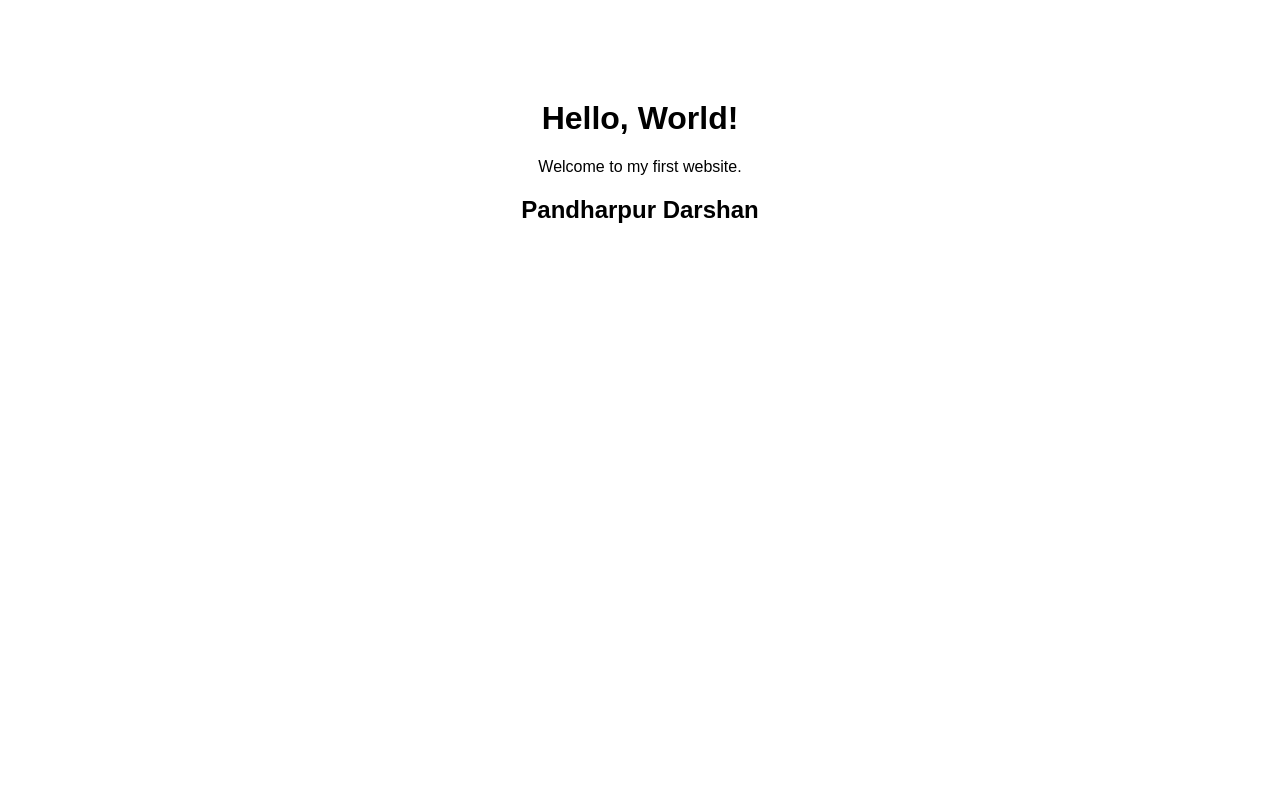
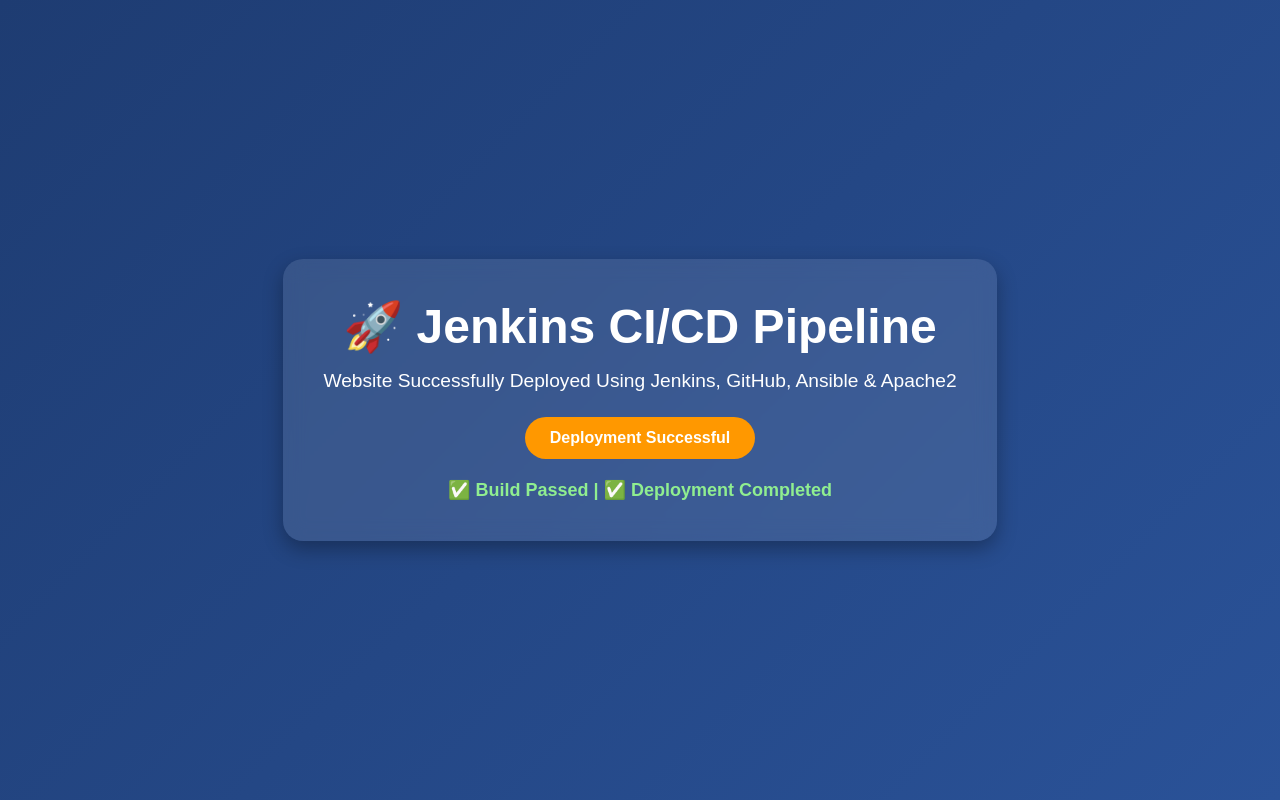
Before and after one commit to payal-kharat/jenkins-demo, a plain HTML site: page index.html in a window 1280 px wide. Drawn offline with Linux system fonts and the light colour scheme.

Commit message:
Update index.html

```diff
--- a/index.html
+++ b/index.html
@@ -1,20 +1,82 @@
 <!DOCTYPE html>
-<html>
+<html lang="en">
 <head>
-    <title>My Website</title>
+    <meta charset="UTF-8">
+    <meta name="viewport" content="width=device-width, initial-scale=1.0">
+    <title>Jenkins CI/CD Deployment</title>
+
     <style>
-        body {
+        *{
+            margin:0;
+            padding:0;
+            box-sizing:border-box;
             font-family: Arial, sans-serif;
-            text-align: center;
-            margin-top: 100px;
+        }
+
+        body{
+            background: linear-gradient(135deg, #1e3c72, #2a5298);
+            height:100vh;
+            display:flex;
+            justify-content:center;
+            align-items:center;
+            color:white;
+        }
+
+        .container{
+            text-align:center;
+            background:rgba(255,255,255,0.1);
+            padding:40px;
+            border-radius:20px;
+            backdrop-filter:blur(10px);
+            box-shadow:0 8px 20px rgba(0,0,0,0.3);
+        }
+
+        h1{
+            font-size:3rem;
+            margin-bottom:15px;
+        }
+
+        p{
+            font-size:1.2rem;
+            margin-bottom:25px;
+        }
+
+        .btn{
+            display:inline-block;
+            padding:12px 25px;
+            background:#ff9800;
+            color:white;
+            text-decoration:none;
+            border-radius:30px;
+            font-weight:bold;
+            transition:0.3s;
+        }
+
+        .btn:hover{
+            background:#ffb74d;
+            transform:scale(1.05);
+        }
+
+        .status{
+            margin-top:20px;
+            color:#90ee90;
+            font-size:18px;
+            font-weight:bold;
         }
     </style>
 </head>
 <body>
 
-    <h1>Hello, World!</h1>
-    <p>Welcome to my first website.</p>
-    <h2> Pandharpur Darshan</h2>
+    <div class="container">
+        <h1>🚀 Jenkins CI/CD Pipeline</h1>
+        <p>Website Successfully Deployed Using Jenkins, GitHub, Ansible & Apache2</p>
+
+        <a href="#" class="btn">Deployment Successful</a>
+
+        <div class="status">
+            ✅ Build Passed | ✅ Deployment Completed
+        </div>
+    </div>
 
 </body>
 </html>
```
